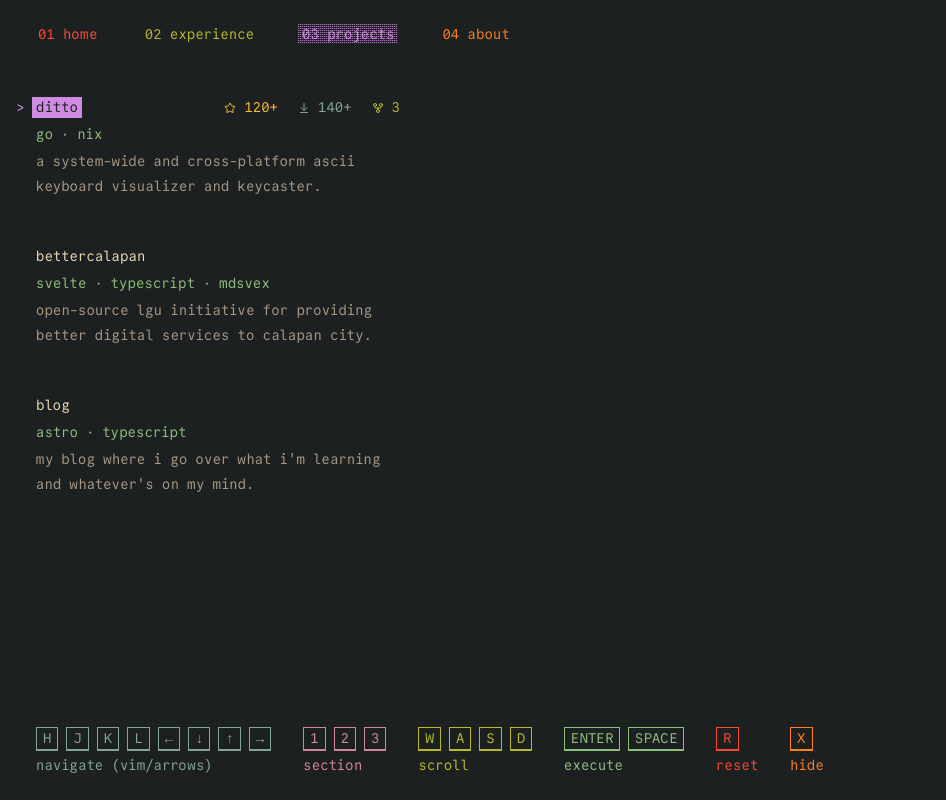
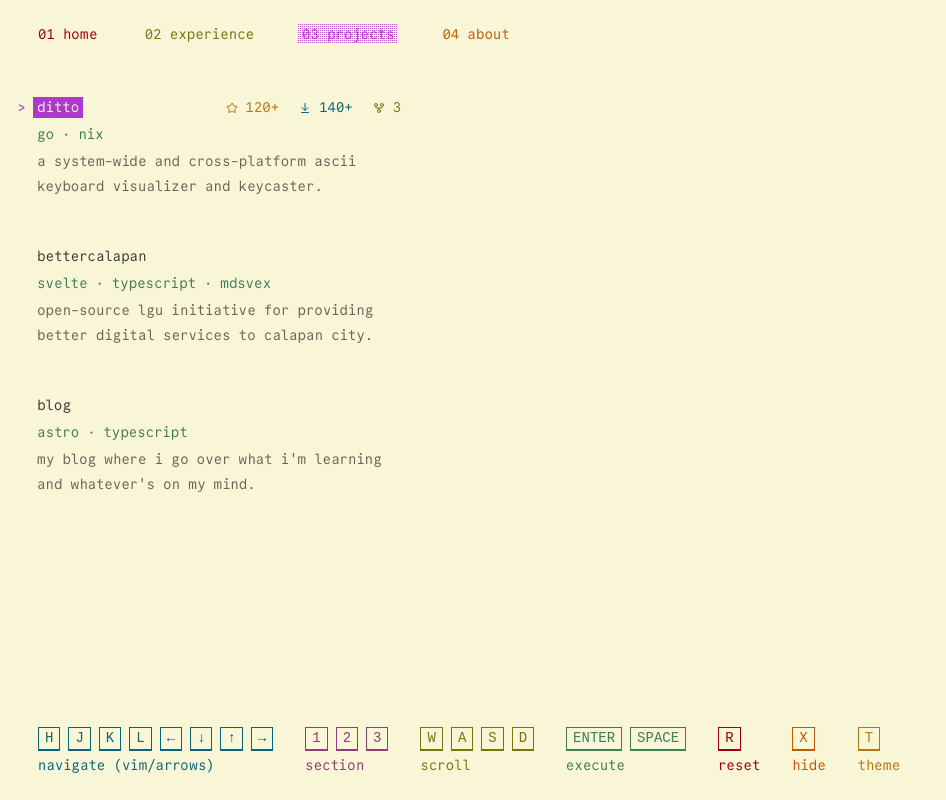
Before and after one commit to arvingarciabtw/portfolio, a SvelteKit app: page /projects in a window 1280 px wide. Shown: the whole page, without its empty margins (0-946 px from the left). Built offline with nearby package versions, Linux system fonts and the light colour scheme.

Commit message:
feat: add theming

```diff
--- a/src/app.html
+++ b/src/app.html
@@ -1,10 +1,22 @@
 <!doctype html>
-<html lang="en">
+<html lang="en" data-theme="">
 	<head>
+    <script>
+      (function () {
+        var match = document.cookie.match(/(?:^|; )theme=([^;]+)/);
+        var theme = match
+          ? match[1]
+          : window.matchMedia('(prefers-color-scheme: dark)').matches
+            ? 'dark-hard'
+            : 'light-hard';
+        document.documentElement.setAttribute('data-theme', theme);
+      })();
+    </script>
 		<meta charset="utf-8" />
 		<meta name="viewport" content="width=device-width, initial-scale=1" />
 		<meta name="text-scale" content="scale" />
-		<meta name="description" content="arvin garcia's portfolio." />
+		<meta name="description" content="software dev based in the philippines." />
+    <meta property="og:site_name" content="arvin garcia" />
 		%sveltekit.head%
 	</head>
 	<body data-sveltekit-preload-data="hover" data-sveltekit-preload-code="eager">
--- a/src/global.css
+++ b/src/global.css
@@ -1,4 +1,4 @@
-/* css reset by josh comeau.
+/* css reset by josh comeau
    https://www.joshwcomeau.com/css/custom-css-reset/ */
 *,
 *::before,
@@ -57,43 +57,128 @@ h6 {
 }
 
 /* variables to be used globally, such as
-   colors, spacings, etc. */
-/* prettier-ignore */
-html {
-	--black: oklch(0.2408 0.0049 219.67);           /* #1D2021 */
-	--red: oklch(0.5458 0.203 28.66);               /* #CC241D */
-	--green: oklch(0.6564 0.1354 109.12);           /* #98971A */
-	--yellow: oklch(0.7251 0.1429 77.71);           /* #D79921 */
-	--blue: oklch(0.5756 0.0658 199.49);            /* #458588 */
-	--magenta: oklch(0.5973 0.1105 352.22);         /* #B16286 */
-	--cyan: oklch(0.645 0.0939 145.27);             /* #689D6A */
-  --orange: oklch(0.622 0.171 45.8);              /* #D65D0E */
-  --purple: oklch(0.518 0.122 316.5);             /* #8F3F71 */
-	--white: oklch(0.6903 0.0346 76.31);            /* #A89984 */
-	--bright-black: oklch(0.6192 0.0286 67.26);     /* #928374 */
-	--bright-red: oklch(0.6597 0.2175 30.39);       /* #FB4934 */
-	--bright-green: oklch(0.7652 0.1581 110.83);    /* #B8BB26 */
-	--bright-yellow: oklch(0.8325 0.1595 82.99);    /* #FABD2F */
-	--bright-blue: oklch(0.6927 0.042 169.77);      /* #83A598 */
-	--bright-magenta: oklch(0.7054 0.0976 2.19);    /* #D3869B */
-	--bright-cyan: oklch(0.7555 0.1078 137.68);     /* #8EC07C */
-  --bright-orange: oklch(0.731 0.182 51.7);       /* #FE8019 */
-  --bright-purple: oklch(0.7346 0.141 319.2);     /* #CF8BE1 */
-	--bright-white: oklch(0.8941 0.0566 89.24);     /* #EBDBB2 */
+   colors, spacings, etc */
+html[data-theme="dark"] {
+  /* gruvbox dark */
+	--black: hsl(0, 0%, 15.69%);
+	--red: hsl(2.4, 75.11%, 45.69%);
+	--green: hsl(59.52, 70.79%, 34.90%);
+	--yellow: hsl(39.56, 73.39%, 48.63%);
+	--blue: hsl(182.69, 32.68%, 40.2%);
+	--magenta: hsl(332.66, 33.62%, 53.92%);
+	--cyan: hsl(122.26, 21.29%, 51.18%);
+  --orange: hsl(23.88, 88.55%, 44.51%);
+  --purple: hsl(283.94, 30.74%, 45.29%);
+	--white: hsl(35, 17.14%, 58.82%);
+	--bright-black: hsl(30, 12.1%, 51.37%);
+	--bright-red: hsl(6.33, 96.14%, 59.41%);
+	--bright-green: hsl(61.21, 66.22%, 44.12%);
+	--bright-yellow: hsl(41.97, 95.31%, 58.24%);
+	--bright-blue: hsl(157.06, 15.89%, 58.04%);
+	--bright-magenta: hsl(343.64, 46.67%, 67.65%);
+	--bright-cyan: hsl(104.12, 35.05%, 61.96%);
+  --bright-orange: hsl(26.99, 99.13%, 54.71%);
+  --bright-purple: hsl(287.44, 58.90%, 71.37%);
+	--bright-white: hsl(43.16, 58.76%, 80.98%);
 
   --home: var(--bright-red);
   --experience: var(--bright-green);
   --project: var(--bright-purple);
+  --about: var(--bright-orange);
+}
+html[data-theme="dark-hard"] {
+  /* gruvbox dark hard */
+	--black: hsl(195, 6.45%, 12.16%);
+	--red: hsl(2.4, 75.11%, 45.69%);
+	--green: hsl(59.52, 70.79%, 34.90%);
+	--yellow: hsl(39.56, 73.39%, 48.63%);
+	--blue: hsl(182.69, 32.68%, 40.2%);
+	--magenta: hsl(332.66, 33.62%, 53.92%);
+	--cyan: hsl(122.26, 21.29%, 51.18%);
+  --orange: hsl(23.88, 88.55%, 44.51%);
+  --purple: hsl(283.94, 30.74%, 45.29%);
+	--white: hsl(35, 17.14%, 58.82%);
+	--bright-black: hsl(30, 12.1%, 51.37%);
+	--bright-red: hsl(6.33, 96.14%, 59.41%);
+	--bright-green: hsl(61.21, 66.22%, 44.12%);
+	--bright-yellow: hsl(41.97, 95.31%, 58.24%);
+	--bright-blue: hsl(157.06, 15.89%, 58.04%);
+	--bright-magenta: hsl(343.64, 46.67%, 67.65%);
+	--bright-cyan: hsl(104.12, 35.05%, 61.96%);
+  --bright-orange: hsl(26.99, 99.13%, 54.71%);
+  --bright-purple: hsl(287.44, 58.90%, 71.37%);
+	--bright-white: hsl(43.16, 58.76%, 80.98%);
+
+  --home: var(--bright-red);
+  --experience: var(--bright-green);
+  --project: var(--bright-purple);
+  --about: var(--bright-orange);
+}
+html[data-theme="light"] {
+  /* gruvbox light */
+	--black: hsl(48.46, 86.67%, 88.24%);
+	--red: hsl(2.4, 75.11%, 45.69%);
+	--green: hsl(59.52, 70.79%, 34.90%);
+	--yellow: hsl(39.56, 73.39%, 48.63%);
+	--blue: hsl(182.69, 32.68%, 40.2%);
+	--magenta: hsl(332.66, 33.62%, 53.92%);
+	--cyan: hsl(122.26, 21.29%, 51.18%);
+  --orange: hsl(23.88, 88.55%, 44.51%);
+  --purple: hsl(283.94, 30.74%, 45.29%);
+	--white: hsl(27.5, 10.71%, 38.92%);
+	--bright-black: hsl(30, 12.1%, 51.37%);
+	--bright-red: hsl(357.71, 100%, 30.78%);
+	--bright-green: hsl(57.2, 79.26%, 26.47%);
+	--bright-yellow: hsl(36.52, 80.1%, 39.41%);
+	--bright-blue: hsl(189.56, 88.98%, 24.9%);
+	--bright-magenta: hsl(322.5, 38.83%, 40.39%);
+	--bright-cyan: hsl(143.16, 30.16%, 37.06%);
+  --bright-orange: hsl(26.99, 99.13%, 38.71%);
+  --bright-purple: hsl(287.44, 58.90%, 51.37%);
+	--bright-white: hsl(20, 5.26%, 22.35%);
+
+  --home: var(--bright-red);
+  --experience: var(--bright-green);
+  --project: var(--bright-purple);
+  --about: var(--bright-orange);
+}
+html[data-theme="light-hard"] {
+  /* gruvbox light hard */
+	--black: hsl(52.94, 73.91%, 90.98%);
+	--red: hsl(2.4, 75.11%, 45.69%);
+	--green: hsl(59.52, 70.79%, 34.90%);
+	--yellow: hsl(39.56, 73.39%, 48.63%);
+	--blue: hsl(182.69, 32.68%, 40.2%);
+	--magenta: hsl(332.66, 33.62%, 53.92%);
+	--cyan: hsl(122.26, 21.29%, 51.18%);
+  --orange: hsl(23.88, 88.55%, 44.51%);
+  --purple: hsl(283.94, 30.74%, 45.29%);
+	--white: hsl(27.5, 10.71%, 38.92%);
+	--bright-black: hsl(30, 12.1%, 51.37%);
+	--bright-red: hsl(357.71, 100%, 30.78%);
+	--bright-green: hsl(57.2, 79.26%, 26.47%);
+	--bright-yellow: hsl(36.52, 80.1%, 39.41%);
+	--bright-blue: hsl(189.56, 88.98%, 24.9%);
+	--bright-magenta: hsl(322.5, 38.83%, 40.39%);
+	--bright-cyan: hsl(143.16, 30.16%, 37.06%);
+  --bright-orange: hsl(26.99, 99.13%, 38.71%);
+  --bright-purple: hsl(287.44, 58.90%, 51.37%);
+	--bright-white: hsl(20, 5.26%, 22.35%);
+
+  --home: var(--bright-red);
+  --experience: var(--bright-green);
+  --project: var(--bright-purple);
+  --about: var(--bright-orange);
 }
 
-/* fonts. */
+/* fonts */
 @font-face {
 	font-family: 'commit-mono';
 	font-display: swap;
 	src: url('/fonts/commit-mono-regular-subset.woff2') format('woff2');
 }
 
-/* animations. */
+/* animations */
 @keyframes flicker {
 	0%,
 	20%,
@@ -149,12 +234,13 @@ html {
 	}
 }
 
-/* general. */
+/* general */
 html {
 	display: grid;
 	place-items: center;
 	scrollbar-color: var(--bright-black) var(--black);
   overflow: hidden; /* prevents scrolling on the document, current intended behavior i want */
+	background: var(--black);
 }
 body {
 	min-height: 100dvh;
--- /dev/null
+++ b/src/hooks.server.ts
@@ -0,0 +1,13 @@
+export const handle = async ({ event, resolve }) => {
+	const theme = event.cookies.get('theme');
+
+	if (!theme) {
+		return await resolve(event);
+	}
+
+	return await resolve(event, {
+		transformPageChunk: ({ html }) => {
+			return html.replace('data-theme=""', `data-theme="${theme}"`);
+		}
+	});
+};
--- a/src/lib/components/macro/footer.svelte
+++ b/src/lib/components/macro/footer.svelte
@@ -28,6 +28,7 @@
 	];
 	const resetKey = [{ key: 'r', symbol: 'r' }];
 	const hideKey = [{ key: 'x', symbol: 'x' }];
+	const themeKey = [{ key: 't', symbol: 't' }];
 
 	const keyGroups = [
 		{
@@ -59,6 +60,11 @@
 			group: hideKey,
 			class: 'hide',
 			description: 'hide'
+		},
+		{
+			group: themeKey,
+			class: 'theme',
+			description: 'theme'
 		}
 	];
 
@@ -78,7 +84,8 @@
 			executeKeys.some((ek) => ek.key === e.key) ||
 			scrollKeys.some((ek) => ek.key === e.key) ||
 			resetKey.some((ek) => ek.key === e.key) ||
-			hideKey.some((ek) => ek.key === e.key)
+			hideKey.some((ek) => ek.key === e.key) ||
+			themeKey.some((ek) => ek.key === e.key)
 		) {
 			blink(e.key);
 		}
@@ -109,7 +116,7 @@
 			<li class={`key-group ${kg.class}`}>
 				<div class="keys">
 					{#each kg.group as k (k)}
-						<p
+						<kbd
 							class={[
 								'key',
 								(() => {
@@ -127,7 +134,7 @@
 							]}
 						>
 							{k.symbol}
-						</p>
+						</kbd>
 					{/each}
 				</div>
 				<p class="description">{kg.description}</p>
@@ -156,7 +163,7 @@
 	.key-list {
 		width: 100%;
 		max-width: 80rem;
-		padding: 0 1.25rem;
+		padding: 0 1.375rem;
 		display: flex;
 		flex-wrap: wrap;
 		gap: 1rem 2rem;
@@ -222,6 +229,11 @@
 					color: var(--black);
 					border-color: var(--bright-orange);
 				}
+				.t {
+					background-color: var(--bright-yellow);
+					color: var(--black);
+					border-color: var(--bright-yellow);
+				}
 			}
 		}
 
@@ -249,6 +261,10 @@
 			color: var(--bright-orange);
 			border-color: var(--bright-orange);
 		}
+		.theme {
+			color: var(--bright-yellow);
+			border-color: var(--bright-yellow);
+		}
 	}
 
 	@media (max-width: 500px) {
--- a/src/routes/+layout.svelte
+++ b/src/routes/+layout.svelte
@@ -45,13 +45,46 @@
 		reset();
 	});
 
+	let currentTheme = $state(
+		typeof document !== 'undefined' ? document.documentElement.getAttribute('data-theme') || '' : ''
+	);
+
+	function setTheme(theme: string) {
+		const one_year = 60 * 60 * 24 * 365;
+		document.cookie = `theme=${theme}; max-age=${one_year}; path=/`;
+		document.documentElement.setAttribute('data-theme', theme);
+		currentTheme = theme;
+	}
+
+	function toggleTheme(): void {
+		let theme = currentTheme;
+		if (currentTheme == 'dark-hard') {
+			theme = 'dark';
+		} else if (currentTheme == 'dark') {
+			theme = 'light-hard';
+		} else if (currentTheme == 'light-hard') {
+			theme = 'light';
+		} else if (currentTheme == 'light') {
+			theme = 'dark-hard';
+		}
+		setTheme(theme);
+	}
+
+	function handlerTheme(e: KeyboardEvent) {
+		if (e.key == 't') {
+			toggleTheme();
+		}
+	}
+
 	onMount(() => {
 		window.addEventListener('keydown', handlerScrollKeyPress);
 		window.addEventListener('keydown', handlerPositionReset);
+		window.addEventListener('keydown', handlerTheme);
 
 		return () => {
 			window.removeEventListener('keydown', handlerScrollKeyPress);
 			window.removeEventListener('keydown', handlerPositionReset);
+			window.removeEventListener('keydown', handlerTheme);
 		};
 	});
 </script>
--- a/src/routes/+page.svelte
+++ b/src/routes/+page.svelte
@@ -241,6 +241,7 @@
 
 <style>
 	.home-wrapper {
+		padding: 0 0.075rem;
 		width: 100%;
 		max-width: 80rem;
 		display: flex;
--- a/src/routes/about/+page.svelte
+++ b/src/routes/about/+page.svelte
@@ -174,7 +174,7 @@
 
 <style>
 	.about-wrapper {
-		padding: 0 0.75rem;
+		padding: 0 0.675rem;
 		width: 100%;
 		max-width: 80rem;
 		margin-left: 1.25rem;
--- a/src/routes/projects/+page.svelte
+++ b/src/routes/projects/+page.svelte
@@ -124,6 +124,7 @@
 
 <style>
 	.projects-wrapper {
+		padding: 0 0.075rem;
 		width: 100%;
 		max-width: 80rem;
 		display: flex;
```
